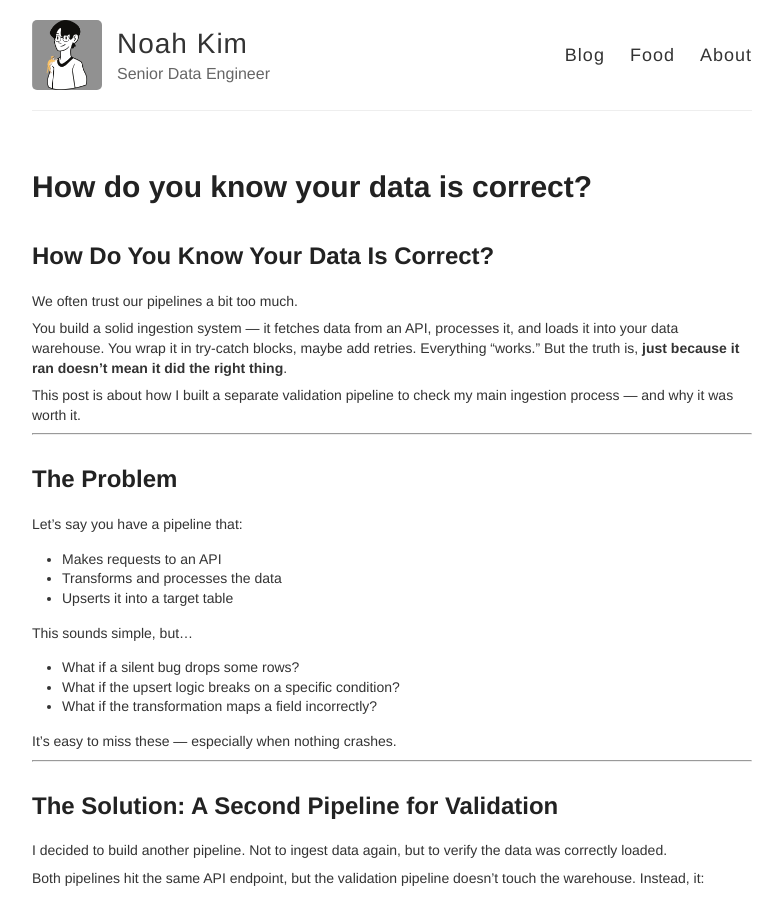
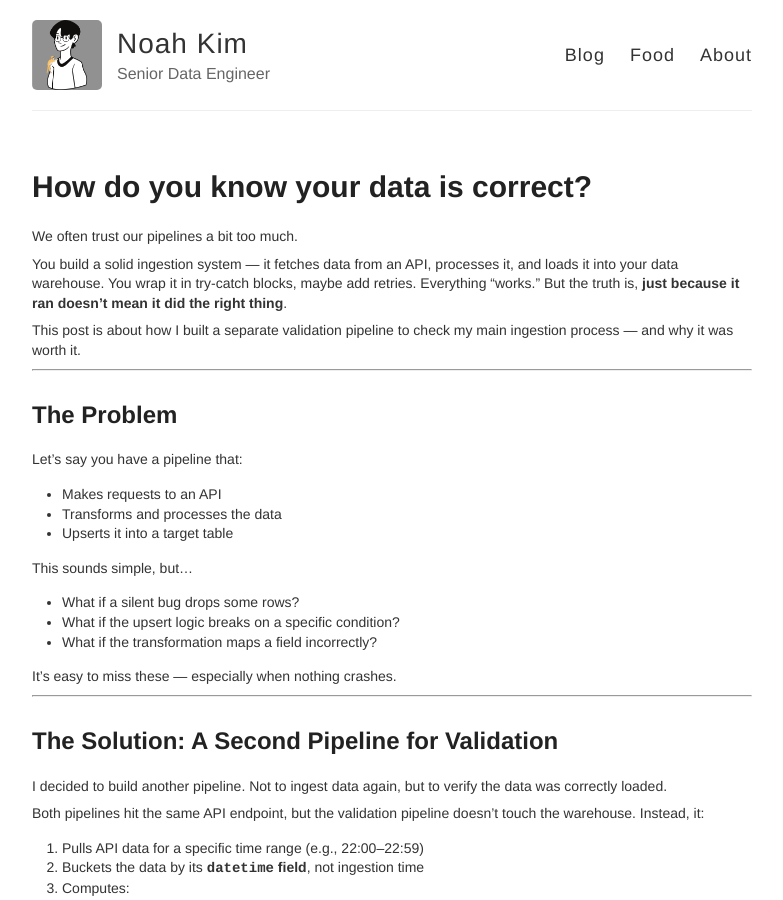
Before and after one commit to noahtjkim/noahtjkim.github.io, a Jekyll site: the page built from _posts/2025-07-23-How_do_you_know_your_data_is_correct.md, in a window 1280 px wide and 900 px high. Shown: the whole window, without its empty margins (248-1031 px from the left). Built offline with Jekyll 4.4.1, drawn with Linux system fonts in a browser that asks for light colours.

Commit message:
Update 2025-07-23-How_do_you_know_your_data_is_correct.md

```diff
--- a/_posts/2025-07-23-How_do_you_know_your_data_is_correct.md
+++ b/_posts/2025-07-23-How_do_you_know_your_data_is_correct.md
@@ -3,8 +3,6 @@ layout: post
 title: How do you know your data is correct?
 categories: engineering
 ---
-
-## How Do You Know Your Data Is Correct?
 
 We often trust our pipelines a bit too much.
 
```
